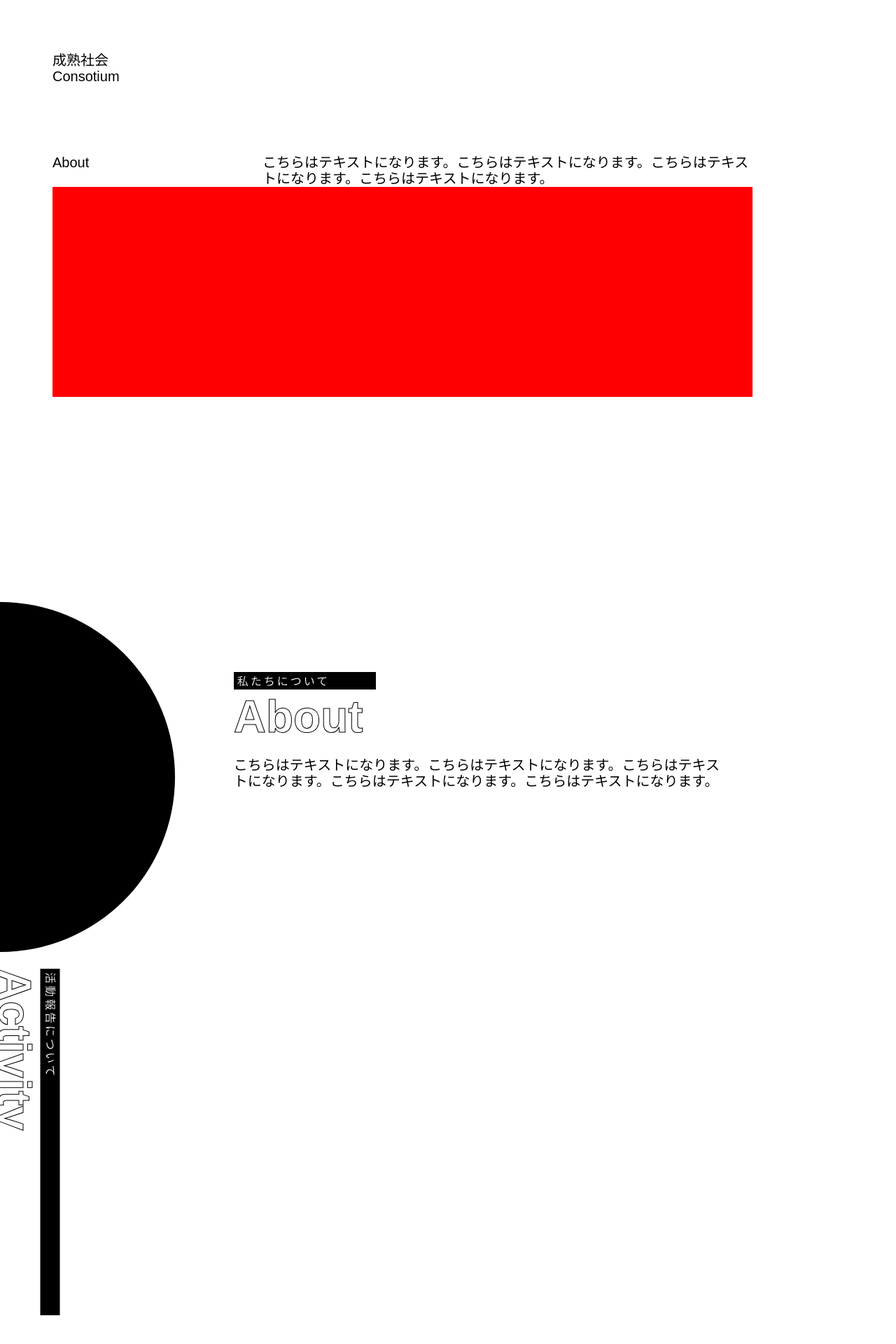
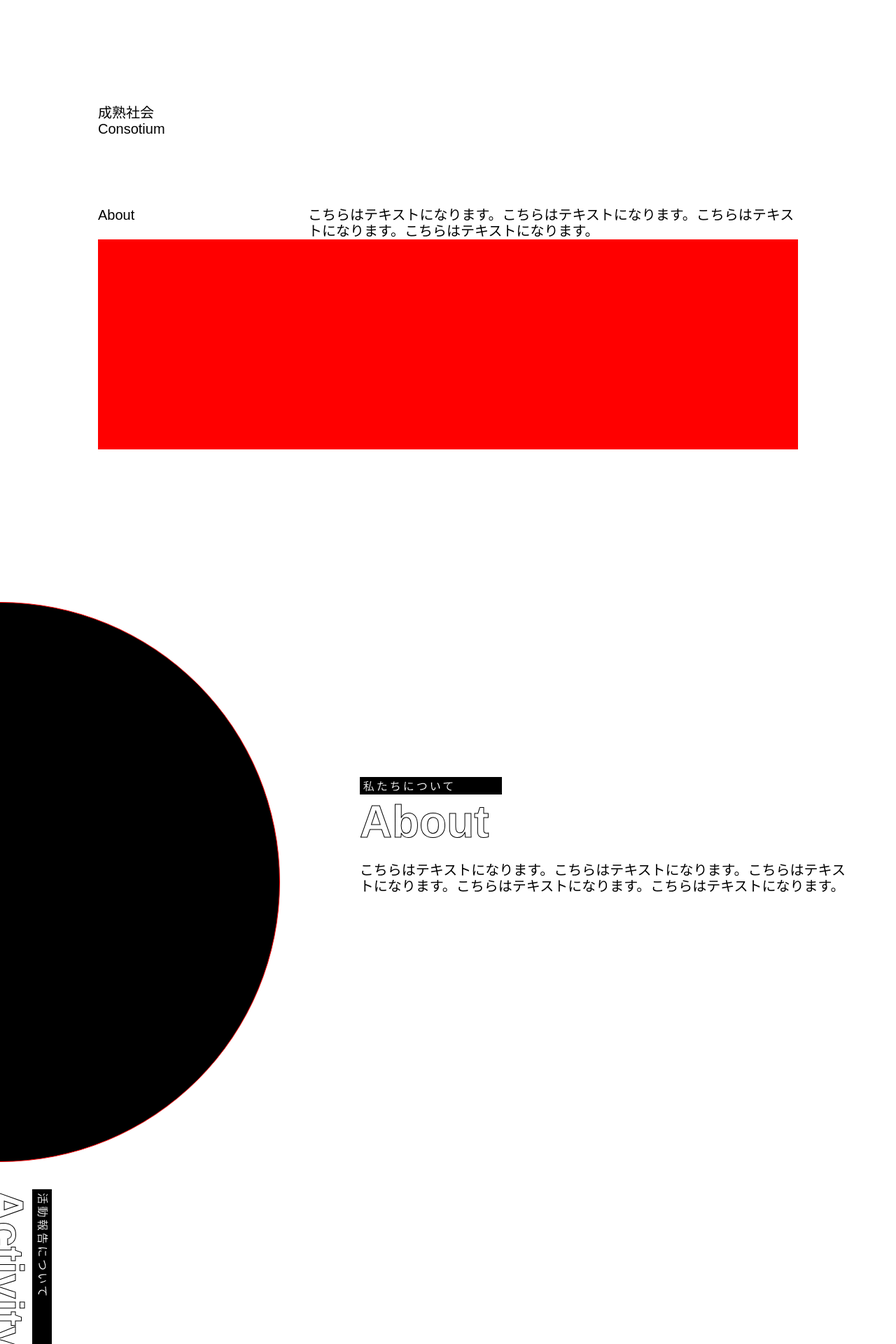
Before and after one commit to jp-knj/study_React, a React (Create React App) app in the folder 11_framermotion-website/: page / in a window 1280 px wide. Shown: the top 1920 px of the page at 70% size. Built offline with nearby package versions, Linux system fonts and the light colour scheme.

Commit message:
:+1: Update Scrolling for better UI
t

```diff
--- a/11_framermotion-website/src/Parallax/App.js
+++ b/11_framermotion-website/src/Parallax/App.js
@@ -21,7 +21,7 @@ export default function App() {
     ],
     [0, -90, -90, -180, -180, -180]
   );
-  const rotate = useSpring(rotationRange, { stiffness: 1000, damping: 500 });
+  const rotate = useSpring(rotationRange, { stiffness: 1500, damping: 200 });
   const [ref, { y }] = usePosition();
 
   useEffect(() => {
@@ -41,14 +41,14 @@ export default function App() {
 const StickyRotatingContainer = styled(motion.div)`
   position: sticky;
   top: 10px;
-  border: 1px rgba(0, 0, 0, 0.4) solid;
+  border: 1px red solid;
   border-radius: 50%;
-  height: 500px;
-  width: 500px;
+  height: 800px;
+  width: 800px;
   background-color: black;
 `;
 
 const RotationLengthContainer = styled.section`
-  height: 1200px; // how long you want your rotation to last
+  height: 1800px; // how long you want your rotation to last
   margin: clamp(200px, 300px, 800px) 0; // making space for the last and first text to show */
 `;
--- a/11_framermotion-website/src/Parallax/components/Hero.js
+++ b/11_framermotion-website/src/Parallax/components/Hero.js
@@ -31,12 +31,14 @@ export const Hero = () => {
 }
 
 const HeroSection = styled(motion.section)`
+  margin: 0 auto;
   width: 100%;
   height: 70vh;
   display: flex;
 `
 const Container = styled(motion.div)`
-  padding: 75px 75px 75px 75px;
+  margin: 0 auto;
+  padding: 150px 0;
 `
 
 const TextContainer = styled(motion.div)`
@@ -52,6 +54,5 @@ const Text = styled(motion.div)`
 const ImgContainer = styled(motion.div)`
   height: 300px;
   background-color: red;
-
 `
 export default Hero;
```
